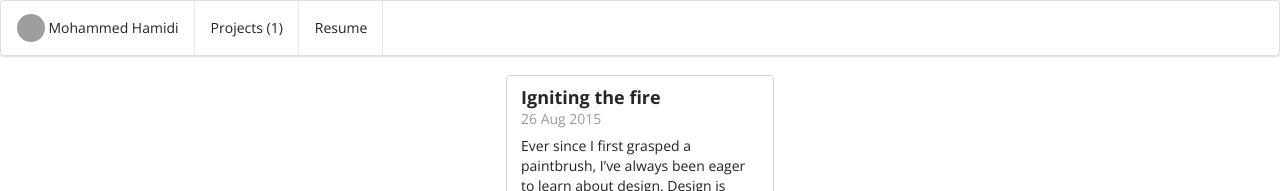
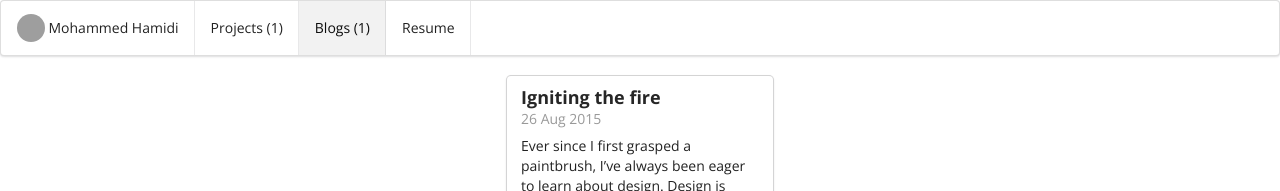
Before and after one commit to h1midi/h1midi.github.io, a Jekyll site: the page built from blogs/index.html, in a window 1280 px wide. Shown: the top 191 px of the page. Built offline with Jekyll 4.4.1, drawn with Linux system fonts in a browser that asks for light colours; grey boxes are pictures that could not be loaded.

Commit message:
Revert ":+1:"
This reverts commit d673393f57e382e6fa39a3e2863a962eabe576b3.

```diff
--- a/_includes/menubar.html
+++ b/_includes/menubar.html
@@ -1,8 +1,8 @@
-<!-- Used by all builtin themes. Now we list number of blogs and projects. -->
+<!-- Used by all builtin themes. Now we list number of essays and projects. -->
 
-{% assign blog_pages = site.pages | where: "type", "blog"  | where_exp: "page", "page.draft != true" %}
+{% assign essay_pages = site.pages | where: "type", "essay"  | where_exp: "page", "page.draft != true" %}
 {% assign project_pages = site.pages | where: "type", "project" | where_exp: "page", "page.draft != true" %}
-{% assign num_blogs = blog_pages.size %}
+{% assign num_blogs = essay_pages.size %}
 {% assign num_projects = project_pages.size %}
 
 <div class="nonprintable">
```
Also changed, not shown: _layouts/essay.html (renamed from _layouts/blog.html).
